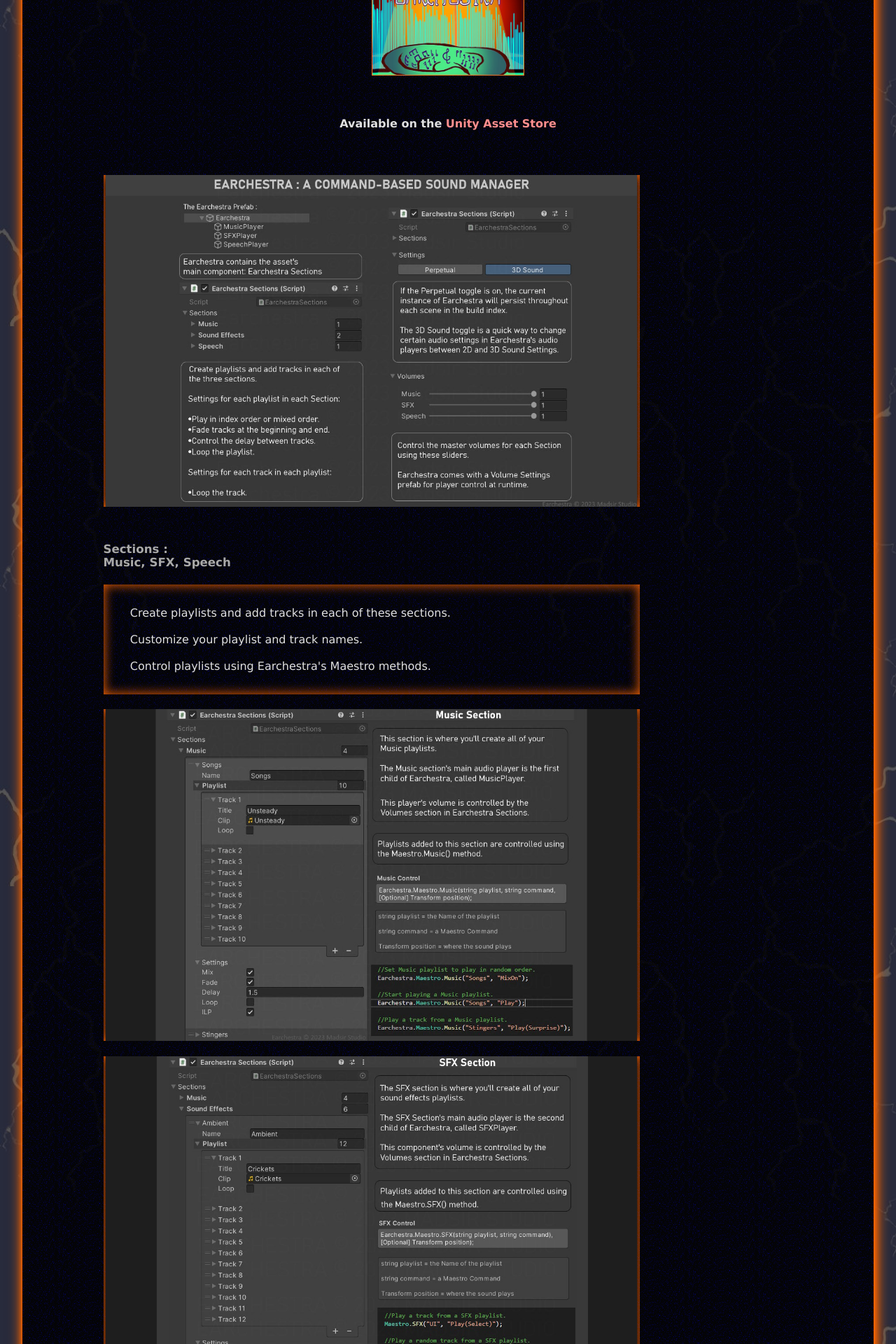
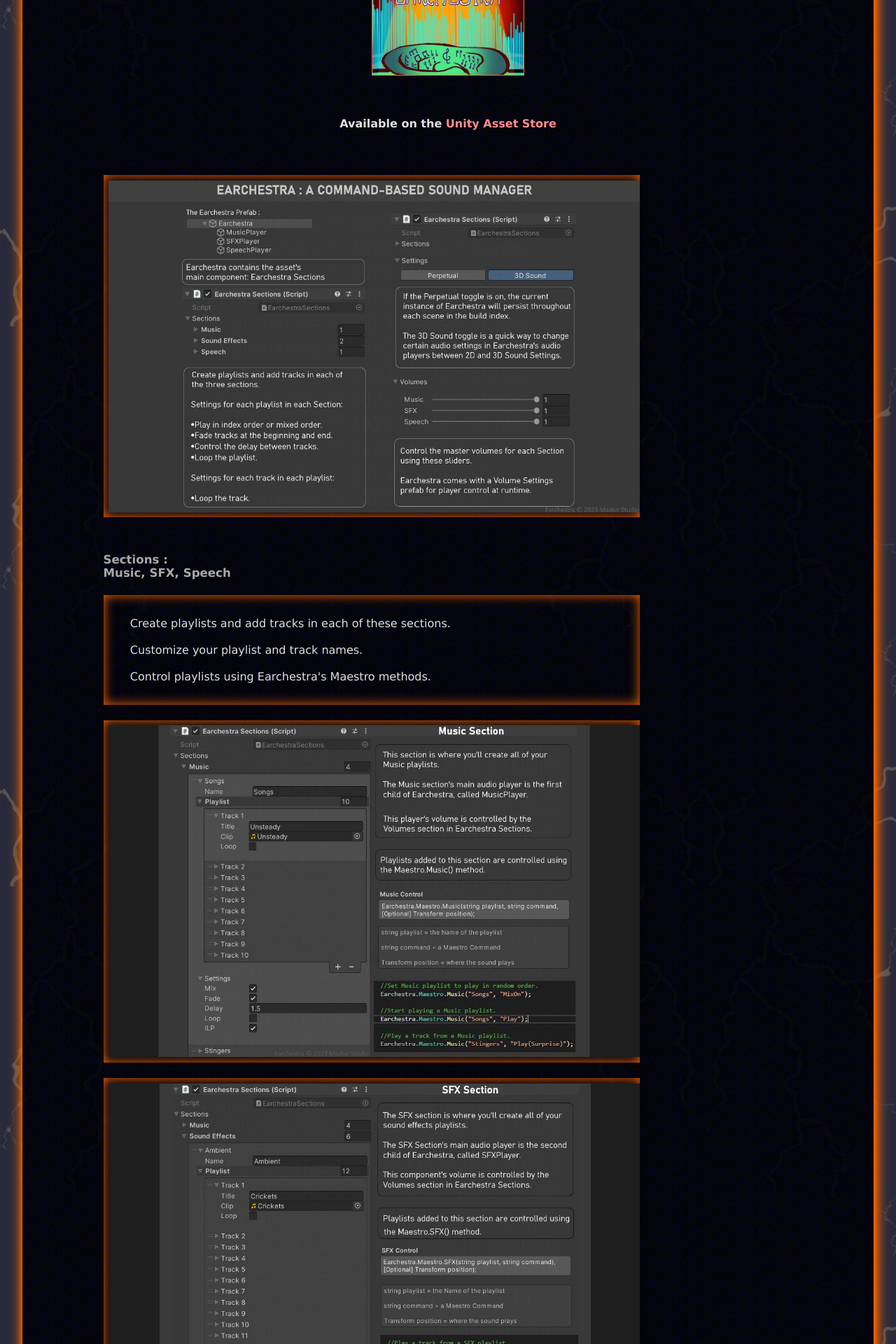
Before and after one commit to Madsir/madsirstudio.github.io, a Jekyll site: the page built from earchestra/index.html, in a window 1280 px wide. Shown: the part 334-2254 px from the top of the page at 70% size. Built offline with Jekyll 4.4.1, drawn with Linux system fonts in a browser that asks for light colours.

Commit message:
Update index.html

```diff
--- a/earchestra/index.html
+++ b/earchestra/index.html
@@ -78,11 +78,10 @@
   }
 }
 .around img {
-  margin-top: 1%;
-  margin-bottom:1%;
+  padding: 1%;
 }
 .around img:hover {
-  box-shadow: 0 0 2px 1px #ff8e8e;
+  box-shadow: 0 0 2px 1px #FF6700;
 }
 </style>
 </head>
```
